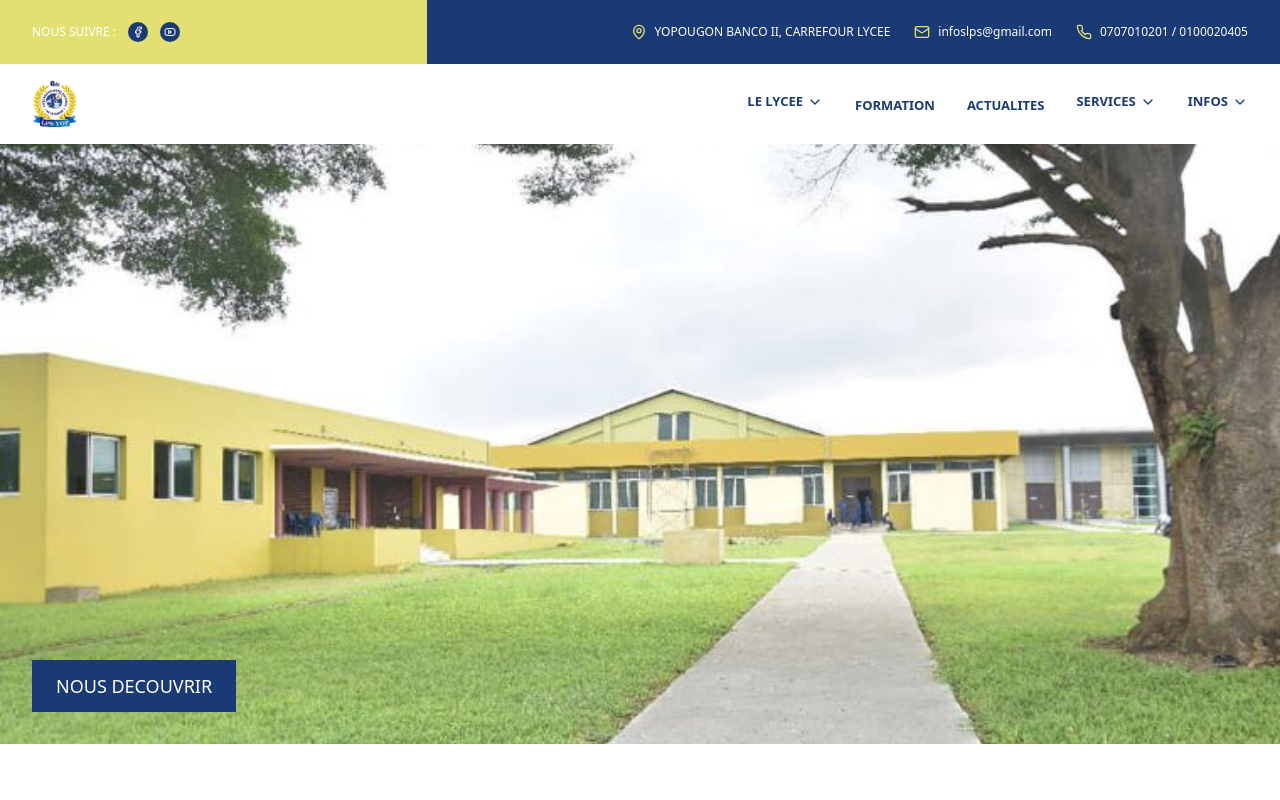
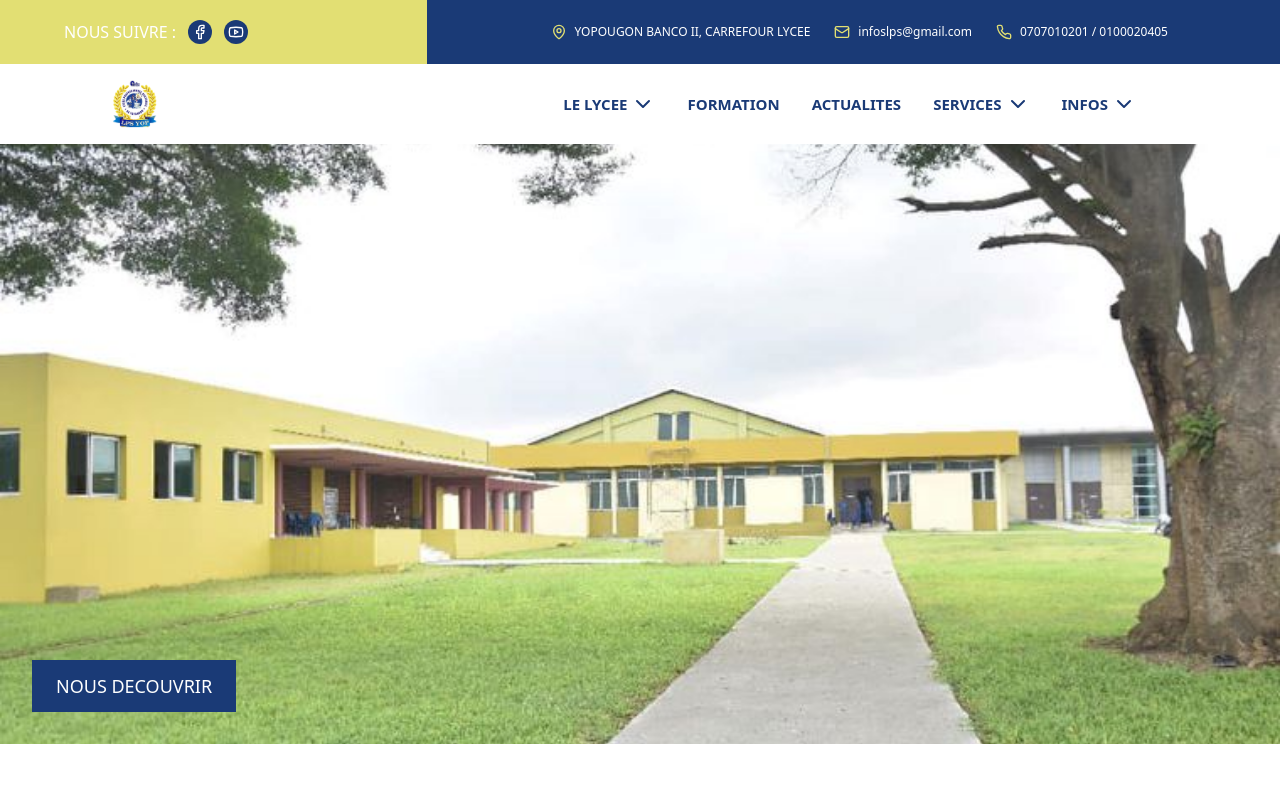
Before and after one commit to Godani05/lps, a React (Vite) app: page / in a window 1280 px wide. Shown: the top 800 px of the page. Built offline with nearby package versions, Linux system fonts and the light colour scheme.

Commit message:
[UPDATE] deployement

```diff
--- a/src/components/ui/navigation-menu.tsx
+++ b/src/components/ui/navigation-menu.tsx
@@ -29,7 +29,7 @@ const CustomNavigationMenu: React.FC<CustomNavigationMenuProps> = ({ navItems })
   };
 
   return (
-    <div className="flex gap-8">
+    <div className="flex gap-8 mr-28">
       {navItems.map((item, index) => (
         <div
           key={index}
@@ -40,11 +40,11 @@ const CustomNavigationMenu: React.FC<CustomNavigationMenuProps> = ({ navItems })
           {item.hasDropdown ? (
             <>
               <button
-                className="font-bold text-[#1a3a76] text-[13px] bg-transparent hover:text-[#e2df73] flex items-center"
+                className="font-bold text-[#1a3a76] text-[15px] bg-transparent hover:text-[#e2df73] flex items-center"
               >
                 {item.label}
                 <ChevronDownIcon
-                  className={`w-4 h-4 ml-1 transition-transform ${
+                  className={`w-6 h-6 ml-1 transition-transform ${
                     hoveredIndex === index ? "rotate-180" : ""
                   }`}
                 />
@@ -55,7 +55,7 @@ const CustomNavigationMenu: React.FC<CustomNavigationMenuProps> = ({ navItems })
                     {item.submenu?.map((subItem, subIndex) => (
                       <li
                         key={subIndex}
-                        className="px-4 py-2 text-[#1a3a76] text-sm hover:bg-[#e2df73] hover:text-white cursor-pointer transition-colors"
+                        className="px-4 py-2 text-[#1a3a76] text-xm hover:bg-[#e2df73] hover:text-white cursor-pointer transition-colors"
                       >
                         {subItem}
                       </li>
@@ -65,7 +65,7 @@ const CustomNavigationMenu: React.FC<CustomNavigationMenuProps> = ({ navItems })
               )}
             </>
           ) : (
-            <span className="font-bold text-[#1a3a76] text-[13px] cursor-pointer hover:text-[#e2df73]">
+            <span className="font-bold text-[#1a3a76] text-[15px] cursor-pointer hover:text-[#e2df73]">
               {item.label}
             </span>
           )}
--- a/src/screens/Desktop/Desktop.tsx
+++ b/src/screens/Desktop/Desktop.tsx
@@ -76,23 +76,23 @@ export const Desktop = (): JSX.Element => {
         {/* Top Bar */}
         <div className="w-full h-16 flex">
           <div className="w-1/3 h-full bg-[#e2df73] flex items-center pl-8">
-            <div className="flex items-center gap-3">
-              <span className="font-normal text-white text-xs">
+            <div className="flex items-center gap-3 ml-8">
+              <span className="font-normal text-white text-xm">
                 NOUS SUIVRE :
               </span>
-              <div className="w-5 h-5 bg-[#1a3a76] rounded-full flex items-center justify-center">
-                <FacebookIcon className="w-3 h-3 text-white" />
+              <div className="w-6 h-6 bg-[#1a3a76] rounded-full flex items-center justify-center">
+                <FacebookIcon className="w-4 h-4 text-white" />
               </div>
-              <div className="w-5 h-5 bg-[#1a3a76] rounded-full flex items-center justify-center">
-                <YoutubeIcon className="w-3 h-3 text-white" />
+              <div className="w-6 h-6 bg-[#1a3a76] rounded-full flex items-center justify-center">
+                <YoutubeIcon className="w-4 h-4 text-white" />
               </div>
             </div>
           </div>
           <div className="flex-1 h-full bg-[#1a3a76] flex items-center justify-end pr-8">
-            <div className="flex items-center gap-6 text-white text-xs">
+            <div className="flex items-center gap-6 text-white text-xs mr-20 ">
               <div className="flex items-center gap-2">
                 <MapPinIcon className="w-4 h-4 text-[#e2df73]" />
-                <span className="font-normal">
+                <span className="font-normal ">
                   YOPOUGON BANCO II, CARREFOUR LYCEE
                 </span>
               </div>
@@ -111,7 +111,7 @@ export const Desktop = (): JSX.Element => {
         {/* Navigation */}
         <div className="w-full py-4 bg-white flex items-center justify-between px-8 shadow-sm">
           <img
-            className="h-12 object-contain"
+            className="h-12 object-contain ml-20"
             alt="Logo LPS"
             src="/logo-lps-1.png"
           />
```
